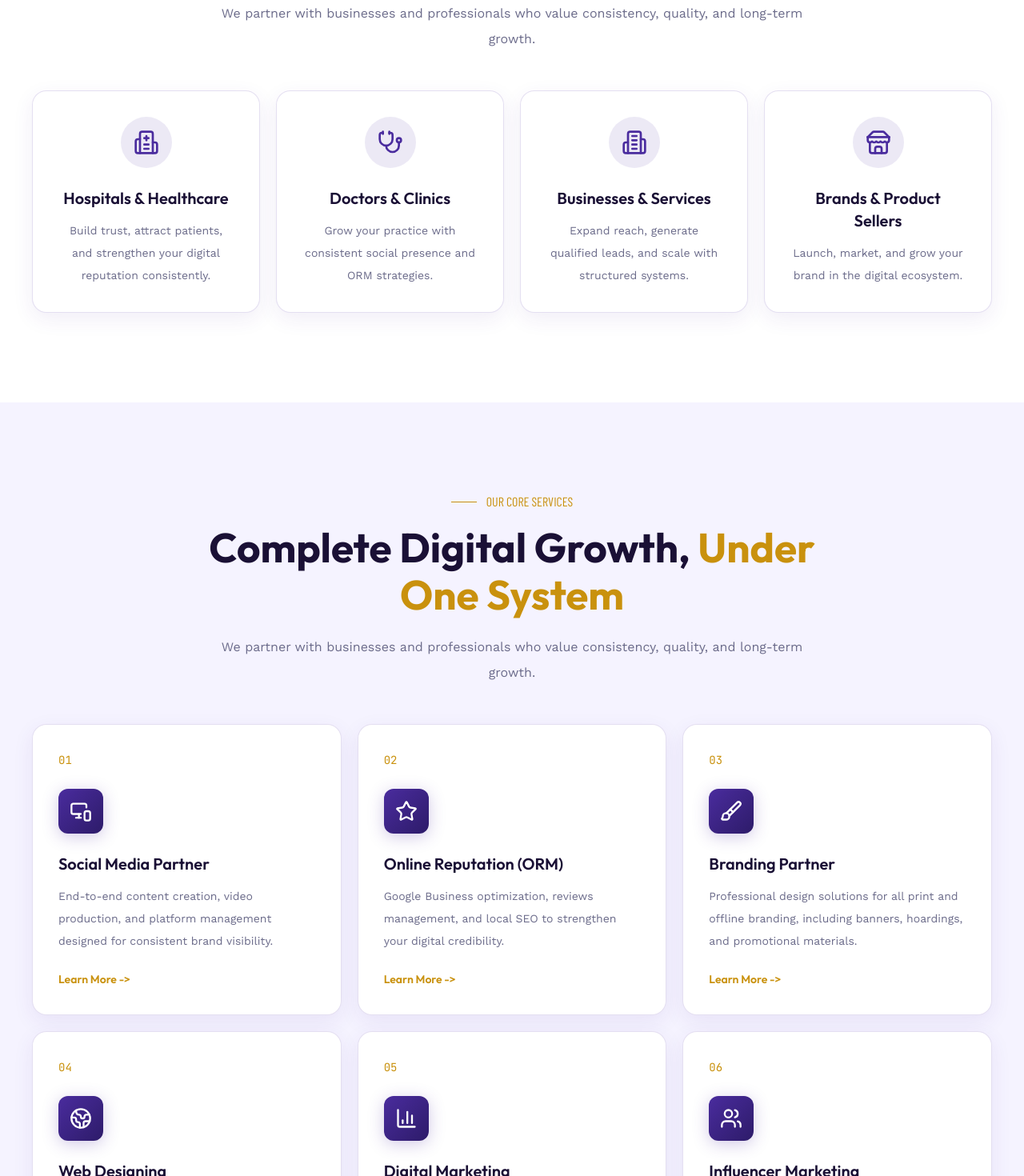
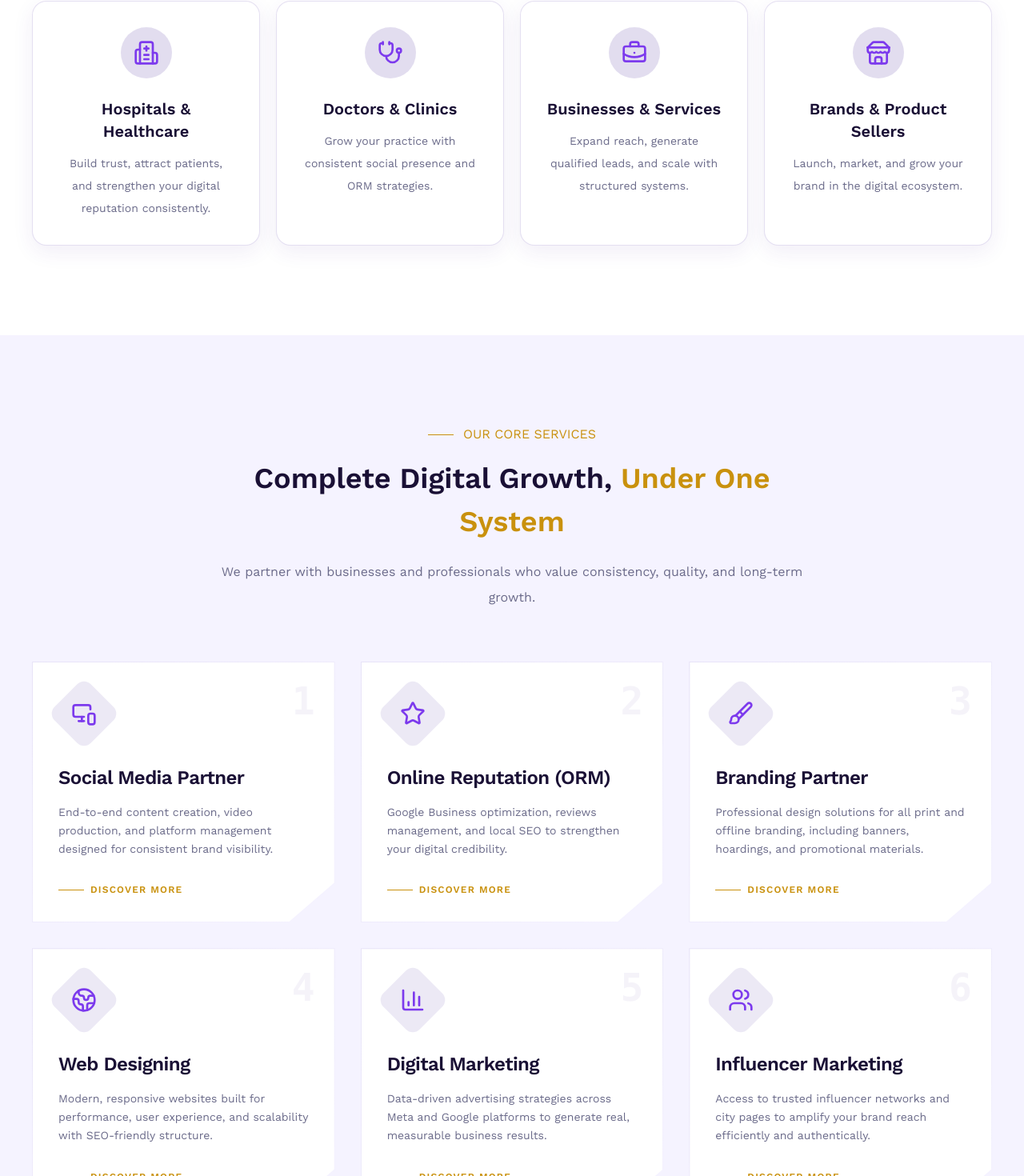
Before and after one commit to Jagadeesh1215/yodhamedia_web, a Next.js app: page / in a window 1280 px wide. Shown: the part 1190-2660 px from the top of the page at 80% size. Built offline with nearby package versions, Linux system fonts and the light colour scheme.

Commit message:
chore: home page

```diff
--- a/app/globals.css
+++ b/app/globals.css
@@ -22,6 +22,7 @@
   --radius-md: 14px;
   --radius-lg: 18px;
 
+  --stroke-accent: var(--purple-electric);
   --font-body-stack: var(--font-body), var(--font-alt), system-ui, sans-serif;
 
   --bg-app: var(--off-white);
@@ -48,6 +49,7 @@
     var(--dark-bg) 0%,
     var(--purple-deep) 100%
   );
+  --stroke-accent: var(--gold-bright);
   --bg-band: var(--purple-deep);
   --bg-panel: var(--dark-surface);
   --bg-panel-strong: rgba(18, 13, 46, 0.9);
@@ -116,16 +118,34 @@ body {
 
 @layer components {
   .section {
-    @apply px-5 py-20 md:px-10 md:py-28;
+    padding: 5rem 1.25rem;
+  }
+
+  @media (min-width: 768px) {
+    .section {
+      padding: 7rem 2.5rem;
+    }
   }
 
   .container-wide {
-    @apply mx-auto max-w-[1440px];
+    margin-left: auto;
+    margin-right: auto;
+    max-width: 1440px;
   }
 
   .form-field {
-    @apply h-12 rounded-[var(--radius-sm)] border px-4 font-body text-sm outline-none transition;
-    border-color: var(--border-soft);
+    height: 3rem;
+    border-radius: var(--radius-sm);
+    border: 1px solid var(--border-soft);
+    padding: 0 1rem;
+    font-family: var(--font-body-stack);
+    font-size: 0.875rem;
+    outline: none;
+    transition:
+      background-color 320ms ease,
+      border-color 320ms ease,
+      color 320ms ease,
+      box-shadow 320ms ease;
     background: var(--bg-panel);
     color: var(--text-primary);
   }
@@ -138,23 +158,19 @@ body {
     border-color: var(--gold-warm);
   }
 
-  .heading-light {
-    @apply font-heading text-h2 font-bold;
+  .heading-light,
+  .heading-dark {
+    font-family: var(--font-body-stack);
+    font-weight: 700;
+    font-size: 2.25rem;
     color: var(--text-primary);
   }
 
-  .heading-dark {
-    @apply font-heading text-h2 font-bold;
-    color: var(--text-primary);
-  }
-
-  .body-light {
-    @apply font-body text-base leading-8;
-    color: var(--text-secondary);
-  }
-
+  .body-light,
   .body-dark {
-    @apply font-body text-base leading-8;
+    font-family: var(--font-body-stack);
+    font-size: 1rem;
+    line-height: 2rem;
     color: var(--text-secondary);
   }
 
--- a/components/sections/HomeSections.tsx
+++ b/components/sections/HomeSections.tsx
@@ -1,10 +1,9 @@
 "use client";
 
-import dynamic from "next/dynamic";
 import Link from "next/link";
 import {
   BadgeCheck,
-  Building2,
+  BriefcaseBusiness,
   Check,
   Hospital,
   LineChart,
@@ -14,7 +13,7 @@ import {
   Stethoscope,
   Store,
 } from "lucide-react";
-import { motion } from "framer-motion";
+import { motion, useScroll, useSpring, useTransform } from "framer-motion";
 import { Button } from "@/components/ui/Button";
 import { SectionLabel } from "@/components/ui/SectionLabel";
 import { ScrollReveal } from "@/components/ui/ScrollReveal";
@@ -27,6 +26,7 @@ import { services } from "@/lib/constants/services";
 import { ConsultationModal } from "@/components/modals/ConsultationModal";
 import { FloatingIconsHero } from "@/components/ui/floating-icons-hero";
 import { demoIcons } from "@/components/ui/floating-icons-hero";
+import { useEffect, useRef, useState } from "react";
 
 export function HeroSection() {
   return (
@@ -51,7 +51,7 @@ export function HeroSection() {
           {/* 2. The Deep Purple Core */}
           <div className="relative flex items-center gap-3 rounded-full bg-purple-deep/95 px-5 py-2 backdrop-blur-xl">
             {/* 4. The Shimmering Gold Text */}
-            <span className="animate-shimmer bg-gradient-to-r from-gold-warm via-gold-pale to-gold-warm bg-[length:200%_auto] bg-clip-text text-label font-medium uppercase tracking-[0.2em] text-transparent">
+            <span className="animate-shimmer bg-gradient-to-r from-gold-warm via-gold-pale to-gold-warm bg-[length:200%_auto] bg-clip-text text-label text-white font-medium uppercase tracking-[0.2em] text-transparent">
               Digital Growth Partner
             </span>
           </div>
@@ -108,16 +108,16 @@ export function TrustBar() {
     "Influencer Marketing Network",
   ];
   return (
-    <div className="surface-band px-5 py-6 md:px-10">
-      <div className="container-wide panel overflow-hidden px-0 py-4">
+    <div className="surface-band border-y-purple-electric/70 border-y">
+      <div className=" overflow-hidden px-0 py-3">
         <div className="flex w-max animate-ticker gap-8 whitespace-nowrap">
           {[...items, ...items].map((item, index) => (
             <span
               key={`${item}-${index}`}
-              className="font-label text-[13px] uppercase tracking-wider text-[var(--text-secondary)]"
+              className="font-label text-[18px] uppercase tracking-wider text-[var(--text-secondary)]"
             >
-              <span className="text-gold-highlight">*</span> {item}{" "}
-              <span className="ml-8 text-gold-warm">+</span>
+              {item}{" "}
+              <span className="ml-8 text-gold-warm">|</span>
             </span>
           ))}
         </div>
@@ -139,7 +139,7 @@ export function WhoWeHelp() {
       text: "Grow your practice with consistent social presence and ORM strategies.",
     },
     {
-      icon: Building2,
+      icon: BriefcaseBusiness,
       title: "Businesses & Services",
       text: "Expand reach, generate qualified leads, and scale with structured systems.",
     },
@@ -160,13 +160,24 @@ export function WhoWeHelp() {
         <div className="mt-12 grid gap-5 md:grid-cols-2 lg:grid-cols-4">
   {cards.map((card, index) => (
     <ScrollReveal key={card.title} delay={index * 0.06}>
-              <div className="panel h-full p-8 text-center transition duration-300 hover:-translate-y-2 hover:border-[var(--border-strong)] hover:shadow-[var(--shadow-card)]">
-                <div className="mx-auto flex h-16 w-16 items-center justify-center rounded-full bg-purple-vivid/10 text-purple-vivid transition group-hover:scale-110">
-                  <card.icon className="h-8 w-8" />
+      <div className="group panel h-full p-8 text-center transition duration-300 hover:-translate-y-2 hover:border-[var(--border-strong)] hover:shadow-[var(--shadow-card)]">
+
+        {/* ICON CONTAINER */}
+        <div className="mx-auto flex h-16 w-16 items-center justify-center rounded-full bg-[var(--hero-orb-1)] transition-all duration-300 group-hover:scale-110 group-hover:bg-[var(--hero-orb-2)]">
+
+          {/* THE ICON */}
+          <card.icon
+            className="h-8 w-8 transition-colors duration-300
+            text-[var(--purple-electric)]
+            dark:text-[var(--gold-bright)]"
+          />
+
         </div>
+
         <h3 className="mt-6 font-heading text-xl font-semibold text-[var(--text-primary)]">
           {card.title}
         </h3>
+
         <p className="mt-3 font-body text-sm leading-7 text-[var(--text-secondary)]">
           {card.text}
         </p>
@@ -188,29 +199,55 @@ export function ServicesGrid() {
           title="Complete Digital Growth,"
           accent="Under One System"
         />
-        <div className="mt-12 grid gap-5 md:grid-cols-2 lg:grid-cols-3">
+        <div className="mt-16 grid gap-8 md:grid-cols-2 lg:grid-cols-3">
           {services.map((service, index) => (
-            <ScrollReveal key={service.slug} delay={index * 0.05}>
+            <ScrollReveal key={service.slug} delay={index * 0.1}>
               <Link
                 href={`/services/${service.slug}`}
-                className="panel group relative block h-full overflow-hidden p-8 transition duration-300 hover:-translate-y-1 hover:border-[var(--border-strong)] hover:shadow-[var(--shadow-card)]"
+                className="group relative block h-full p-[1px] transition-all duration-500 hover:-translate-y-2"
               >
-                <span className="absolute left-0 top-0 h-full w-1 scale-y-0 bg-gold-warm transition-transform duration-500 group-hover:scale-y-100" />
-                <span className="font-mono text-sm text-gold-warm">
-                  0{index + 1}
-                </span>
-                <div className="mt-6 flex h-14 w-14 items-center justify-center rounded-xl bg-gradient-to-br from-purple-vivid to-purple-mid text-gold-highlight shadow-purple-sm transition group-hover:shadow-gold-sm">
-                  <service.icon className="h-7 w-7 text-white" />
+                {/* OUTER BORDER (The Glow Frame) */}
+                <div className="absolute inset-0 bg-gradient-to-br from-[var(--border-soft)] to-transparent opacity-50 group-hover:from-[var(--gold-bright)] group-hover:to-[var(--purple-electric)] group-hover:opacity-100 transition-opacity duration-500"
+                     style={{ clipPath: 'polygon(0 0, 100% 0, 100% 85%, 85% 100%, 0 100%)' }}
+                />
+
+                {/* MAIN CONTENT AREA */}
+                <div
+                  className="relative h-full bg-[var(--bg-panel)] p-8 transition-colors duration-500 group-hover:bg-[var(--bg-frost)]"
+                  style={{
+                    clipPath: 'polygon(0 0, 100% 0, 100% 85%, 85% 100%, 0 100%)',
+                    backdropFilter: 'blur(10px)'
+                  }}
+                >
+                  {/* FLOATING INDEX NUMBER */}
+                  <div className="absolute right-6 top-6 font-mono text-5xl font-black text-[var(--purple-vivid)] opacity-5 group-hover:opacity-10 transition-opacity">
+                    {index + 1}
                   </div>
-                <h3 className="mt-6 font-heading text-xl font-semibold text-[var(--text-primary)]">
+
+                  {/* ICON BLOCK: Using a "Hexagon-like" container */}
+                  <div className="relative flex h-16 w-16 items-center justify-center">
+                    <div className="absolute inset-0 rotate-45 rounded-xl bg-[var(--purple-vivid)] opacity-10 group-hover:rotate-90 group-hover:bg-[var(--gold-warm)] group-hover:opacity-20 transition-all duration-500" />
+                    <service.icon className="relative h-8 w-8 text-[var(--purple-electric)] dark:text-[var(--gold-bright)] transition-transform duration-500 group-hover:scale-110" />
+                  </div>
+
+                  <h3 className="mt-8 font-heading text-2xl font-bold tracking-tight text-[var(--text-primary)]">
                     {service.name}
                   </h3>
-                <p className="mt-3 font-body text-sm leading-7 text-[var(--text-secondary)]">
+
+                  <p className="mt-4 font-body text-sm leading-relaxed text-[var(--text-secondary)]">
                     {service.description}
                   </p>
-                <span className="mt-6 inline-flex font-heading text-sm font-semibold text-gold-warm">
-                  Learn More {"->"}
-                </span>
+
+                  {/* ANIMATED LINK FOOTER */}
+                  <div className="mt-8 flex items-center gap-2 font-heading text-xs font-bold uppercase tracking-widest text-[var(--gold-warm)]">
+                    <span className="h-[1px] w-8 bg-[var(--gold-warm)] transition-all duration-500 group-hover:w-12" />
+                    <span>Discover More</span>
+                  </div>
+                </div>
+
+                {/* DECORATIVE CORNER SHARD */}
+                <div className="absolute bottom-0 right-0 h-8 w-8 bg-[var(--gold-highlight)] opacity-0 transition-all duration-500 group-hover:opacity-100"
+                     style={{ clipPath: 'polygon(100% 0, 100% 100%, 0 100%)' }} />
               </Link>
             </ScrollReveal>
           ))}
@@ -220,53 +257,190 @@ export function ServicesGrid() {
   );
 }
 
+// Process Steps with Scroll-Linked Animations
+const steps = [
+  {
+    title: "Strategy",
+    text: "We understand your business, audience, and goals to design a growth plan.",
+    side: "left",
+  },
+  {
+    title: "Creation",
+    text: "From content to creatives, we build assets that reflect your brand professionally.",
+    side: "right",
+  },
+  {
+    title: "Execution",
+    text: "We manage platforms, campaigns, and communication with precision.",
+    side: "left",
+  },
+  {
+    title: "Growth",
+    text: "We track, optimize, and scale your digital presence continuously.",
+    side: "right",
+  },
+];
+
 export function ProcessSteps() {
-  const steps = [
-    [
-      "Strategy",
-      "We understand your business, audience, and goals to design a clear, actionable growth plan.",
-    ],
-    [
-      "Creation",
-      "From content to creatives, we build assets that reflect your brand professionally and authentically.",
-    ],
-    [
-      "Execution",
-      "We manage platforms, campaigns, and communication with precision and consistency every day.",
-    ],
-    [
-      "Growth",
-      "We track, optimize, and scale your digital presence continuously for long-term results.",
-    ],
-  ];
+  const containerRef = useRef<HTMLDivElement>(null);
+  const [svgHeight, setSvgHeight] = useState(0);
+
+  useEffect(() => {
+    if (containerRef.current) {
+      setSvgHeight(containerRef.current.offsetHeight);
+    }
+  }, []);
+
+  const { scrollYProgress } = useScroll({
+    target: containerRef,
+    offset: ["start 70%", "end 50%"],
+  });
+
+  const pathLength = useSpring(scrollYProgress, {
+    stiffness: 40,
+    damping: 20,
+  });
+
+  // S‑curve path (you can tweak the Q/T control points)
+  const curvePath = `
+    M 50 0
+    Q 50 150, 80 250
+    T 50 500
+    T 20 750
+    T 50 1000
+  `;
+
   return (
-    <section className="section surface-band">
+    <section
+      ref={containerRef}
+      className="section surface-band relative py-24 md:py-32 overflow-hidden"
+    >
       <div className="container-wide">
         <SectionHeading
-          label="Our Process"
-          title="Our Structured Approach"
-          accent="to Growth"
+          label="Our Journey"
+          title="The Strategic"
+          accent="Roadmap"
         />
-        <div className="relative mt-14 grid gap-8 lg:grid-cols-4">
-          <div className="absolute left-[12%] right-[12%] top-8 hidden border-t-2 border-dashed border-gold-warm/30 lg:block" />
-          {steps.map(([title, text], index) => (
-            <ScrollReveal key={title} delay={index * 0.12}>
-              <div className="relative text-center">
-                <div className="mx-auto flex h-16 w-16 items-center justify-center rounded-full border-4 border-[var(--bg-app)] bg-gold-warm font-display text-2xl font-bold text-white outline outline-2 outline-dashed outline-gold-warm/40">
-                  0{index + 1}
+
+        <div className="relative mt-12 md:mt-16">
+          {/* ANIMATED CURVED LINE (SVG) */}
+          <div className="absolute left-1/2 top-0 h-full w-full -translate-x-1/2 pointer-events-none hidden md:block">
+            <svg
+              width="100%"
+              height="100%"
+              viewBox="0 0 100 1000"
+              preserveAspectRatio="none"
+              className="overflow-visible"
+            >
+              {/* Dotted guideline */}
+              <path
+                d={curvePath}
+                fill="none"
+                stroke="var(--border-soft)"
+                strokeWidth="0.5"
+                strokeDasharray="1.5 2"
+                opacity="0.6"
+              />
+              {/* Animated glowing path */}
+              <motion.path
+                d={curvePath}
+                fill="none"
+                stroke="var(--stroke-accent)"
+                strokeWidth="1"
+                style={{ pathLength }}
+                filter="url(#glow)"
+              />
+              {/* SVG filter for glow */}
+              <defs>
+                <filter id="glow" x="-20%" y="-20%" width="140%" height="140%">
+                  <feGaussianBlur
+                    stdDeviation="1.5"
+                    result="coloredBlur"
+                  />
+                  <feMerge>
+                    <feMergeNode in="coloredBlur" />
+                    <feMergeNode in="SourceGraphic" />
+                  </feMerge>
+                </filter>
+              </defs>
+            </svg>
           </div>
-                <h3 className="mt-6 font-heading text-xl font-bold text-[var(--text-primary)]">
-                  {title}
-                </h3>
-                <p className="mt-3 font-body text-sm leading-7 text-[var(--text-secondary)]">
-                  {text}
-                </p>
-              </div>
-            </ScrollReveal>
+
+          {/* STEPS */}
+          <div className="flex flex-col gap-16 md:gap-0">
+            {steps.map((step, index) => (
+              <TimelineItem
+                key={index}
+                step={step}
+                index={index}
+                progress={scrollYProgress}
+              />
             ))}
           </div>
         </div>
+      </div>
     </section>
+  );
+}
+
+function TimelineItem({ step, index, progress }: any) {
+  const isLeft = step.side === "left";
+  const threshold = (index + 0.2) / steps.length;
+
+  const opacity = useTransform(progress, [threshold - 0.15, threshold], [0, 1]);
+  const scale = useTransform(progress, [threshold - 0.15, threshold], [0.9, 1]);
+  const xOffset = useTransform(
+    progress,
+    [threshold - 0.15, threshold],
+    [-10, 0]
+  );
+
+  return (
+    <div className="relative flex w-full flex-col md:flex-row items-center justify-center md:h-[280px]">
+      {/* Spacer (left/right) */}
+      <div
+        className={`hidden md:block w-1/2 ${
+          isLeft ? "order-1" : "order-3"
+        }`}
+      />
+
+      {/* Junction dot on the spine */}
+      <div className="absolute left-4 md:left-1/2 top-0 md:top-1/2 z-20 -translate-y-1/2 md:-translate-x-1/2">
+        <motion.div
+          style={{ scale }}
+          className="h-4 w-4 rounded-full bg-[var(--stroke-accent)] shadow-[0_0_15px_var(--stroke-accent)]"
+        />
+      </div>
+
+      {/* Content card */}
+      <motion.div
+        style={{ opacity, scale, x: isLeft ? xOffset : undefined }}
+        className={`w-full md:w-[42%] ml-12 md:ml-0 p-6 md:p-8 panel group relative z-10 border-[0.5px] border-[var(--border-soft)] hover:border-[var(--gold-bright)] transition-all duration-300 ${
+          isLeft
+            ? "md:order-3 md:text-left"
+            : "md:order-1 md:text-right"
+        }`}
+      >
+        <div
+          className={`flex items-center gap-3 mb-3 ${
+            !isLeft && "md:flex-row-reverse"
+          }`}
+        >
+          <span className="font-mono text-xl font-bold text-[var(--gold-bright)] uppercase tracking-wider">
+            0{index + 1}
+          </span>
+          <h3 className="font-heading text-xl md:text-2xl font-bold text-[var(--text-primary)]">
+            {step.title}
+          </h3>
+        </div>
+        <p className="font-body text-sm leading-7 text-[var(--text-secondary)]">
+          {step.text}
+        </p>
+
+        {/* Subtle hover overlay */}
+        <div className="absolute inset-0 bg-gradient-to-br from-[var(--gold-bright)]/5 to-transparent opacity-0 group-hover:opacity-100 transition-opacity duration-300" />
+      </motion.div>
+    </div>
   );
 }
 
--- a/tailwind.config.ts
+++ b/tailwind.config.ts
@@ -31,13 +31,6 @@ const config = {
         },
         slate: "#6B6B8A",
         charcoal: "#1A1035",
-      },
-      fontFamily: {
-        display: ["var(--font-display)", "Georgia", "serif"],
-        heading: ["var(--font-heading)", "sans-serif"],
-        body: ["var(--font-body)", "sans-serif"],
-        label: ["var(--font-label)", "sans-serif"],
-        mono: ["var(--font-mono)", "monospace"],
       },
       fontSize: {
         hero: ["clamp(52px,6vw,88px)", { lineHeight: "1.08" }],
```
Lines whose indentation alone changed are shown as unchanged.
